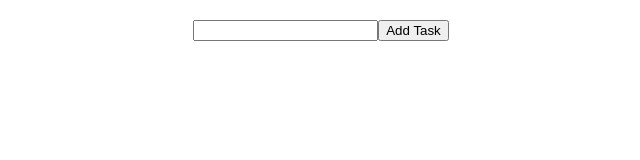
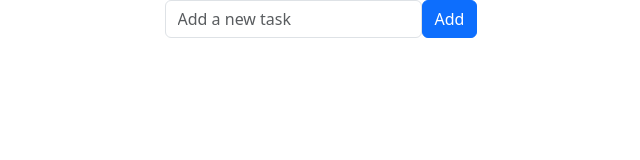
Before and after one commit to LailaMosbah/To-Do-List, a plain HTML site: page index.html in a window 1280 px wide. Shown: the whole page, without its empty margins (319-959 px from the left). Drawn offline with nearby package versions, Linux system fonts and the light colour scheme.

Commit message:
Update index.html

```diff
--- a/index.html
+++ b/index.html
@@ -6,13 +6,22 @@
     <meta name="viewport" content="width=device-width, initial-scale=1.0">
     <title>To Do List</title>
     <link rel="stylesheet" href="style.css">
+    <link href="https://cdn.jsdelivr.net/npm/bootstrap@5.3.3/dist/css/bootstrap.min.css" rel="stylesheet"
+        integrity="sha384-QWTKZyjpPEjISv5WaRU9OFeRpok6YctnYmDr5pNlyT2bRjXh0JMhjY6hW+ALEwIH" crossorigin="anonymous">
+
 </head>
 
 <body>
     <div class="container">
         <div class="form">
-            <input type="text" class="input">
-            <input type="submit" class="add" value="Add Task">
+            <section>
+                <input type="text" class="input form-control" placeholder="Add a new task" id="dynamic-input">
+                <div class="invalid-feedback">
+                    Task name cannot be empty.
+                </div>
+            </section>
+
+            <button type="button" class="add btn btn-primary">Add</button>
         </div>
 
         <div class="tasks">
@@ -22,6 +31,7 @@
 
 
     <script src="./main.js"></script>
+
 </body>
 
 </html>
```
